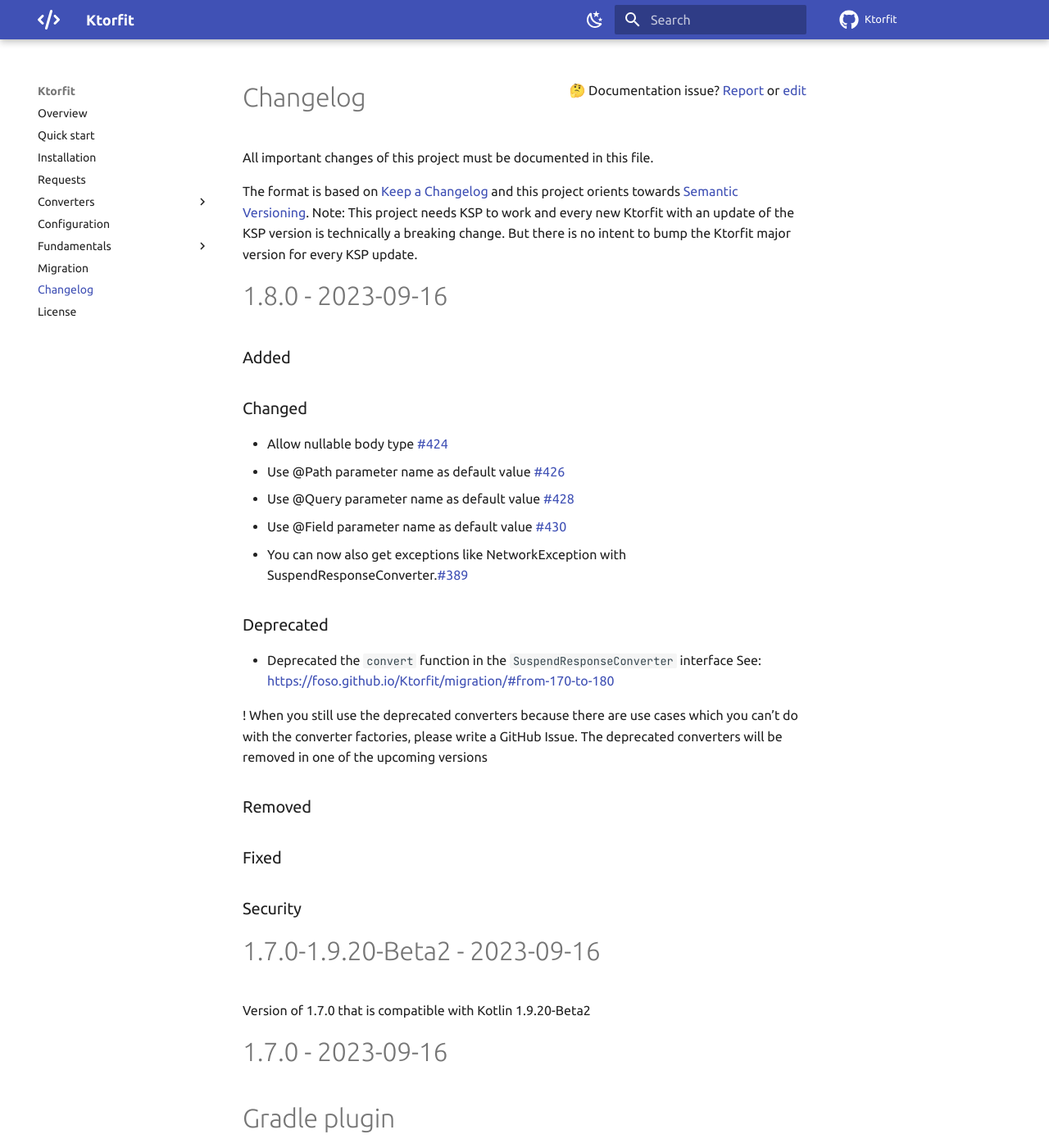
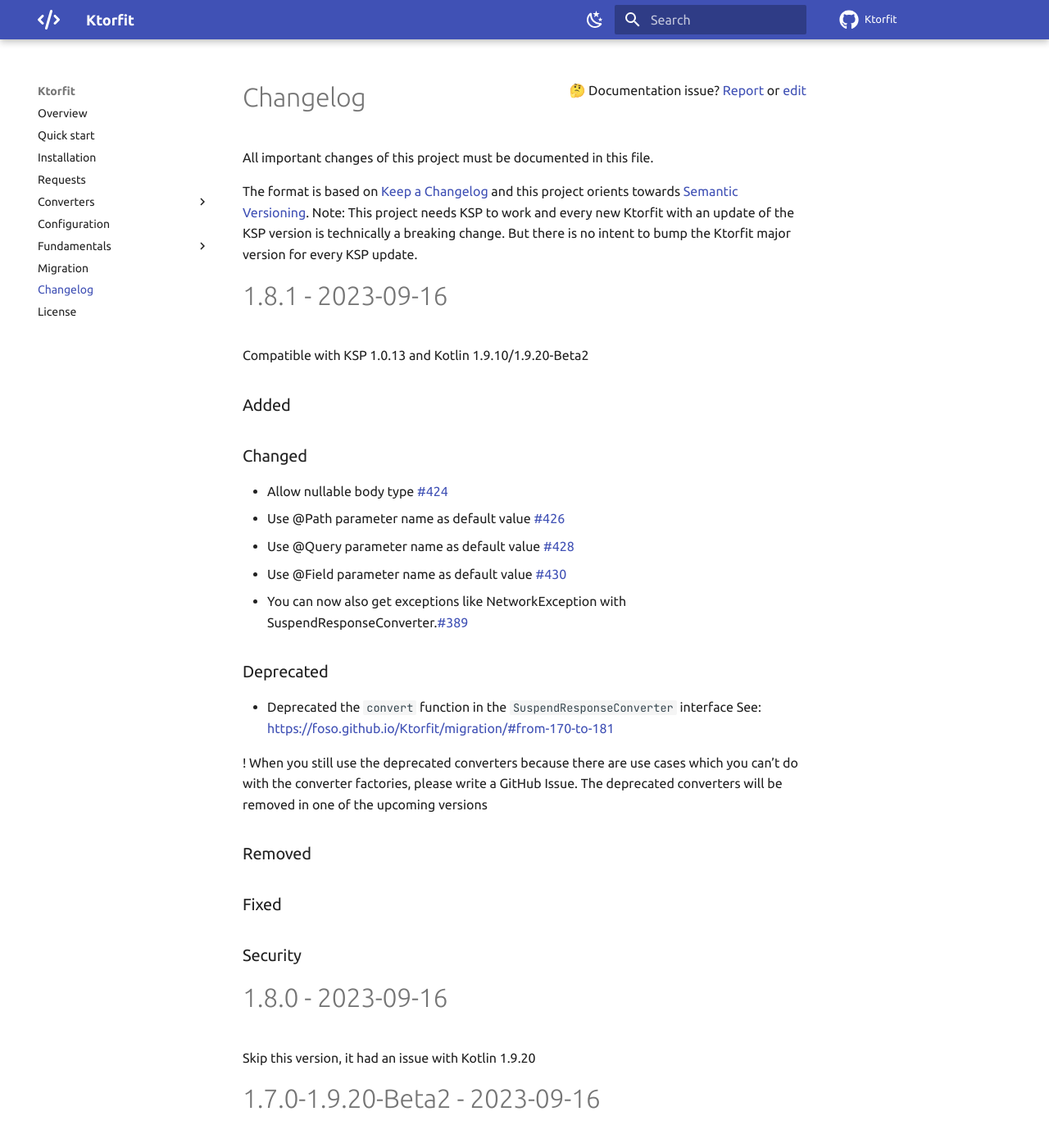
Before and after one commit to Foso/Ktorfit, an MkDocs documentation site: the page built from docs/CHANGELOG.md, in a window 1280 px wide and 1400 px high. Shown: the whole window at 82% size. Built offline with MkDocs 1.6.1 and Material for MkDocs 9.7.7, drawn with Linux system fonts in a browser that asks for light colours; comment, search, counter and statistics services are not loaded.

Commit message:
Release 1.8.1 (#456)

```diff
--- a/docs/CHANGELOG.md
+++ b/docs/CHANGELOG.md
@@ -7,8 +7,9 @@
 Note: This project needs KSP to work and every new Ktorfit with an update of the KSP version is technically a breaking change.
 But there is no intent to bump the Ktorfit major version for every KSP update.
 
-1.8.0 - 2023-09-16
+1.8.1 - 2023-09-16
 ========================================
+Compatible with KSP 1.0.13 and Kotlin 1.9.10/1.9.20-Beta2
 
 ### Added
 
@@ -21,7 +22,7 @@
 
 ### Deprecated
 - Deprecated the `convert` function in the `SuspendResponseConverter` interface
-See: https://foso.github.io/Ktorfit/migration/#from-170-to-180
+See: https://foso.github.io/Ktorfit/migration/#from-170-to-181
 
 ! When you still use the deprecated converters because there are use cases which you can't do with the converter factories, please write a GitHub Issue.
 The deprecated converters will be removed in one of the upcoming versions
@@ -29,6 +30,10 @@
 ### Removed
 ### Fixed
 ### Security
+
+1.8.0 - 2023-09-16
+========================================
+Skip this version, it had an issue with Kotlin 1.9.20
 
 1.7.0-1.9.20-Beta2 - 2023-09-16
 ========================================
--- a/mkdocs.yml
+++ b/mkdocs.yml
@@ -13,7 +13,7 @@
   site:
     images: '../../images'
   ktorfit:
-    release: "1.8.0"
+    release: "1.8.1"
   ktor:
     release: "2.3.4"
   social:
```
Also changed, not shown: README.md (+5 -5 lines), RELEASING.md (+12 -11 lines), docs/index.md (+1 -1 lines), docs/migration.md (+1 -1 lines), 6 other files.
